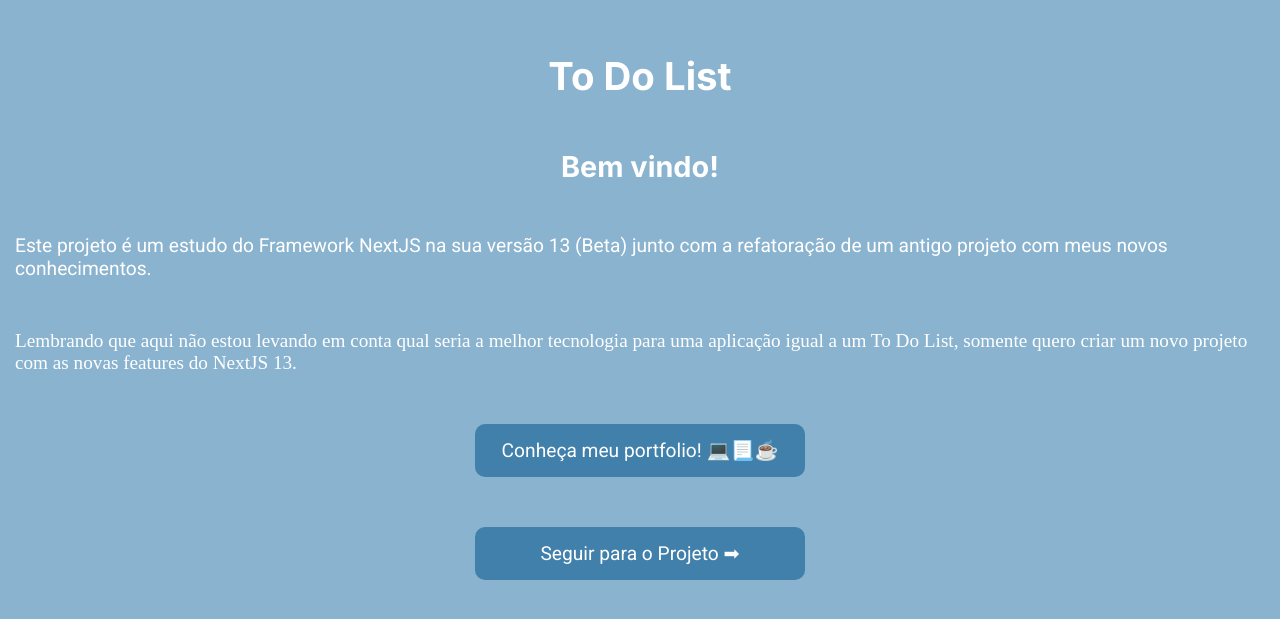
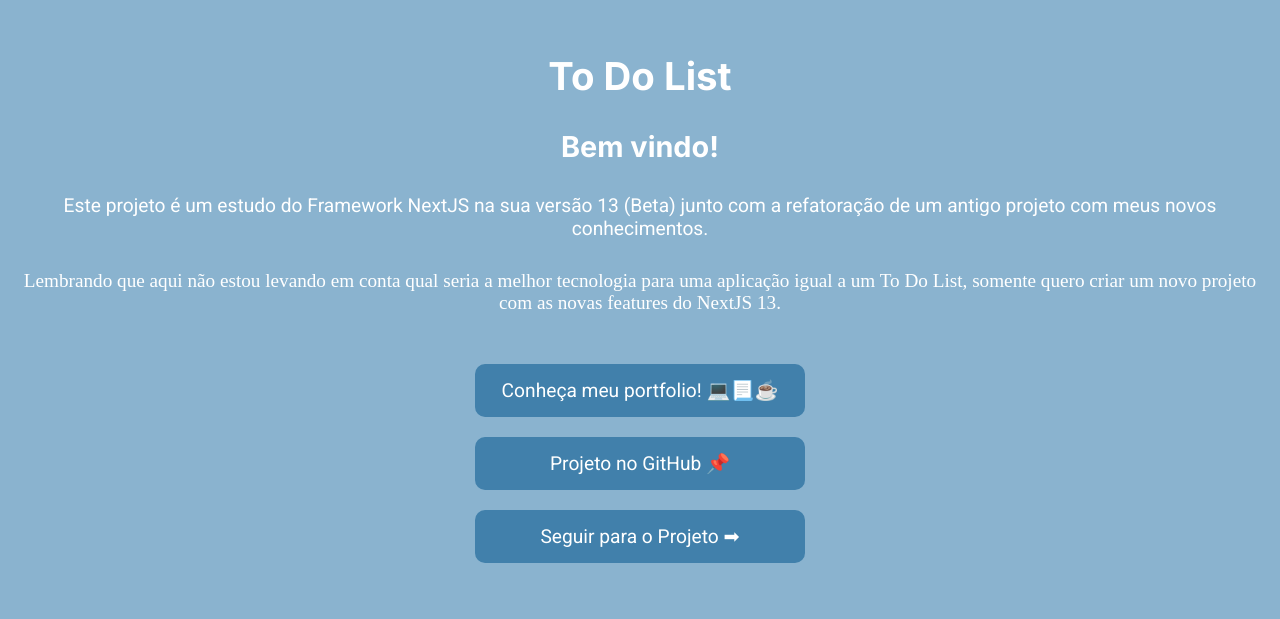
Before and after one commit to FelipeHFO/to-do-list, a Next.js app: page / in a window 1280 px wide. Shown: the part 107-726 px from the top of the page. Built offline with nearby package versions, Linux system fonts and the light colour scheme.

Commit message:
Adicionado o botão do projeto no github e botões que são outro domínio abrem uma nova aba

```diff
--- a/src/app/page.module.css
+++ b/src/app/page.module.css
@@ -1,39 +1,46 @@
 .main {
   display: flex;
-  gap: 50px;
-  align-items: center;
+  gap: 30px;
   flex-direction: column;
-  min-height: 100vh;
+  height: 100vh;
   font-size: 1.2rem;
+  text-align: center;
   color: var(--color-white);
   background-color: var(--color-light-blue);
   padding: 15px;
+  user-select: none;
+}
+
+.menu .button {
+  margin-top: 20px;
 }
 
 .button {
+  display: block;
   min-width: 330px;
   max-width: 330px;
   text-align: center;
   border-radius: 10px;
-  padding: 15px 20px;
   text-decoration: none;
   color: var(--color-white);
   background-color: var(--color-blue);
+  padding: 15px 20px;
+  margin: 0 auto;
 
   transition: background-color 0.3s ease;
-}
-
-.button:hover,
-.button:focus {
-  animation-name: pulse;
-  animation-duration: 0.8s;
-  animation-timing-function: linear;
-  animation-iteration-count: infinite;
 }
 
 @media (width >= 600px) {
   .main {
     padding-top: 10rem;
+  }
+
+  .button:hover,
+  .button:focus {
+    animation-name: pulse;
+    animation-duration: 0.8s;
+    animation-timing-function: linear;
+    animation-iteration-count: infinite;
   }
 }
 
--- a/src/app/page.tsx
+++ b/src/app/page.tsx
@@ -21,12 +21,23 @@ export default function Home() {
         tecnologia para uma aplicação igual a um To Do List, somente quero criar
         um novo projeto com as novas features do NextJS 13.
       </p>
-
+      <menu className={styles.menu}>
         <a
           href="https://portfolio-felipehfo.vercel.app/pt-br"
+          target={"_blank"}
+          rel="noreferrer"
           className={`${roboto.className} ${styles.button}`}
         >
           Conheça meu portfolio! 💻📃☕
+        </a>
+
+        <a
+          href="https://github.com/FelipeHFO/to-do-list"
+          target={"_blank"}
+          rel="noreferrer"
+          className={`${roboto.className} ${styles.button}`}
+        >
+          Projeto no GitHub 📌
         </a>
 
         <Link
@@ -35,6 +46,7 @@ export default function Home() {
         >
           Seguir para o Projeto ➡
         </Link>
+      </menu>
     </main>
   );
 }
```
Lines whose indentation alone changed are shown as unchanged.
